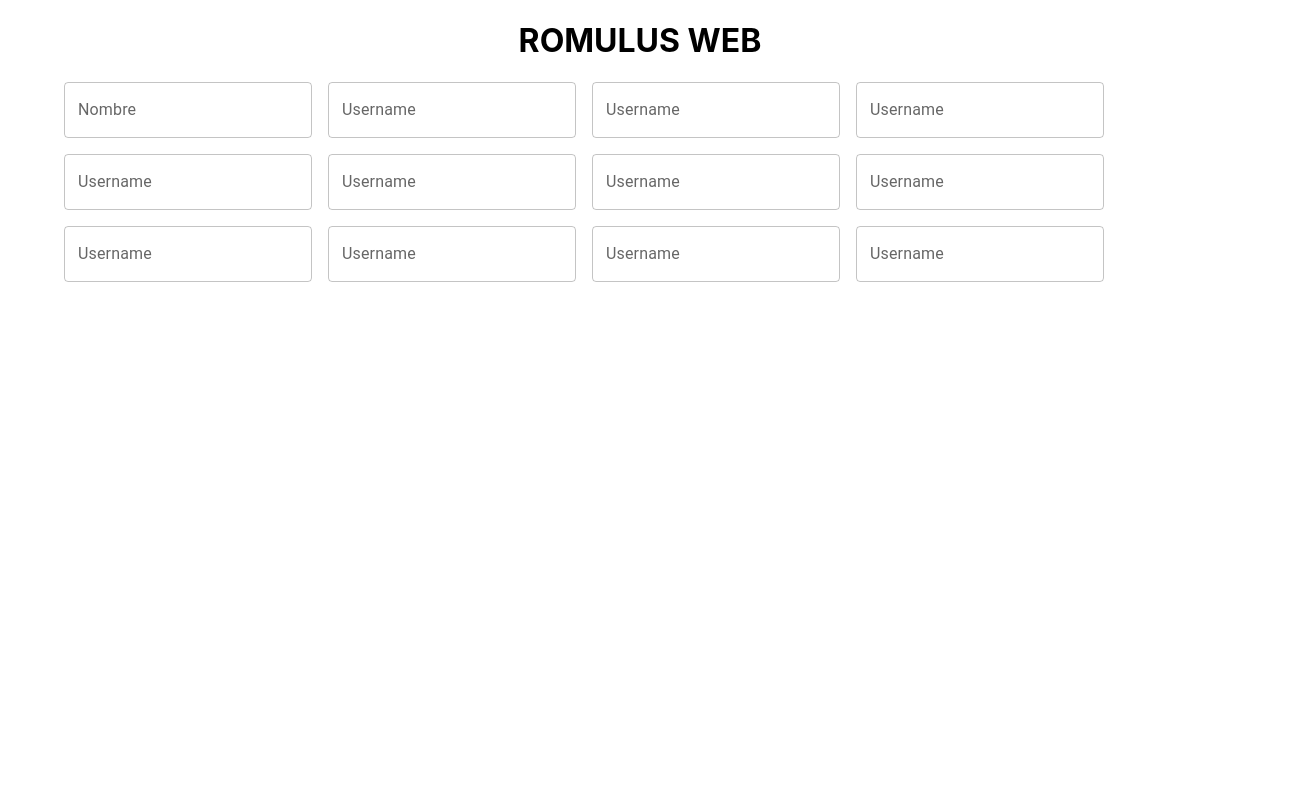
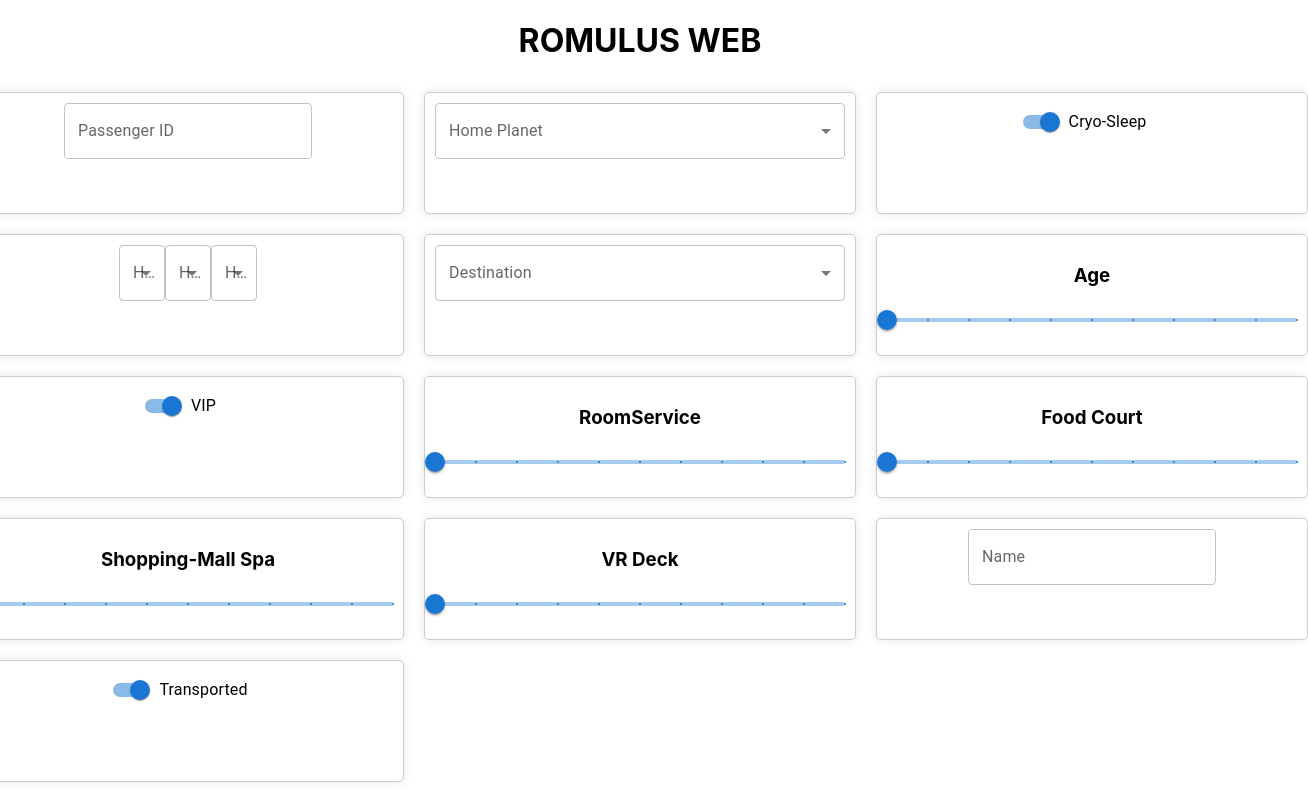
Before and after one commit to BionicDruid/Titanic-Romulus, a React (Create React App) app in the folder Front/romulusweb/: page / in a window 1280 px wide. Shown: the whole page, 1308 px wide, since content can reach past the window. Built offline with nearby package versions, Linux system fonts and the light colour scheme.

Commit message:
Implemetación de componentes funcionales

```diff
--- a/Front/romulusweb/src/App/Pages/Page.jsx
+++ b/Front/romulusweb/src/App/Pages/Page.jsx
@@ -1,150 +1,250 @@
 import { useState } from "react";
-import {Box,FormControl, IconButton, InputAdornment, InputLabel, OutlinedInput,Grid2} from "@mui/material";
-import {Visibility, VisibilityOff} from "@mui/icons-material";
+import {Box,FormControl,InputLabel, OutlinedInput,Slider,MenuItem,Select,FormControlLabel,Switch} from "@mui/material";
+import "../../Styles/page.css";
 
 export default function Formulario() {
-    const [username, setUsername] = useState('');
-    const [password, setPassword] = useState('');
-    const [showPassword, setShowPassword] = useState(false);
+    const [passengerID, setPassengerID] = useState("");
+    const [homePlanet, setHomePlanet] = useState("");
+    const [cryoSleep, setCryoSleep] = useState(false);
+    const [cabin, setCabin] = useState("");
+    const [destination, setDestination] = useState("");
+    const [age, setAge] = useState(0);
+    const [vip,setVip] = useState(false);
+    const [roomService, setRoomService] = useState(0);
+    const [foodCourt, setFoodCourt] = useState(0);
+    const [shoppingMall, setShoppingMall] = useState(0);
+    const [vrDeck, setVrDeck] = useState(0);
+    const [name, setName] = useState("");
+    const [transported, setTransported] = useState(false);
 
-    const handleShowPassword = () => {
-        setShowPassword(!showPassword);
+    const handlePassengerId = (event) => {
+        setPassengerID(event.target.value);
     };
 
-    const handleUsername = ( event) => {
-        setUsername(event.target.value);
-    }
+    const handleHomePlanet = (event) => {
+        setHomePlanet(event.target.value);
+    };
 
-    const handlePassword = ( event) =>{
-        setPassword(event.target.value);
-    }
+    const handleCryoSleep = (event) => {
+        setCryoSleep(event.target.value);  // Asumimos que es un checkbox
+    };
+
+    const handleCabin = (event) => {
+        setCabin(event.target.value);
+    };
+
+    const handleDestination = (event) => {
+        setDestination(event.target.value);
+    };
+
+    const handleAge = (event) => {
+        setAge(event.target.value);  // Convertimos el valor a número
+    };
+
+    const handleVip = (event) => {
+        setVip(event.target.checked);  // Asumimos que es un checkbox
+    };
+
+    const handleRoomService = (event) => {
+        setRoomService(event.target.value);  // Convertimos el valor a número
+    };
+
+    const handleFoodCourt = (event) => {
+        setFoodCourt(event.target.value);  // Convertimos el valor a número
+    };
+
+    const handleShoppingMall = (event) => {
+        setShoppingMall(event.target.value);  // Convertimos el valor a número
+    };
+
+    const handleVrDeck = (event) => {
+        setVrDeck(event.target.value);  // Convertimos el valor a número
+    };
+
+    const handleName = (event) => {
+        setName(event.target.value);
+    };
+
+    const handleTransported = (event) => {
+        setTransported(event.target.value);  // Asumimos que es un checkbox
+    };
 
 
     return (
-        <div>
+        <div className="Page">
             <Box className ="Formulario">
-                <Grid2 container spacing={2} columns={2}>
+                <div className="item">
                     <FormControl variant="outlined">
-                        <InputLabel htmlFor="outlined-adornment-username">Nombre</InputLabel>
+                        <InputLabel htmlFor="outlined-adornment-username">Passenger ID</InputLabel>
                         <OutlinedInput
                             id="outlined-adornment-username"
                             type="text"
                             label="Username"
-                            onChange={handleUsername}
+                            onChange={handlePassengerId}
                             className="Input"
                         />
                     </FormControl>
-                    <FormControl variant="outlined">
-                        <InputLabel htmlFor="outlined-adornment-username">Username</InputLabel>
+                </div>
+                <div className="item">
+                    <FormControl fullWidth>
+                        <InputLabel id="demo-simple-select-label">Home Planet</InputLabel>
+                            <Select
+                                labelId="demo-simple-select-label"
+                                id="demo-simple-select"
+                                value={homePlanet}
+                                label="Age"
+                                onChange={handleHomePlanet}>
+                                <MenuItem value={"Tierra"}>Tierra</MenuItem>
+                                <MenuItem value={"Luna"}>Luna</MenuItem>
+                                <MenuItem value={"Marte"}>Marte</MenuItem>
+                            </Select>
+                    </FormControl>
+                </div>
+                <div className="item">
+                    <FormControlLabel control={<Switch defaultChecked/>} label="Cryo-Sleep" color="warning"/>
+                </div>
+                <div className="item">
+                <FormControl >
+                        <InputLabel id="demo-simple-select-label">Home Planet</InputLabel>
+                            <Select
+                                labelId="demo-simple-select-label"
+                                id="demo-simple-select"
+                                value={homePlanet}
+                                label="Age"
+                                onChange={handleHomePlanet}>
+                                <MenuItem value={"a"}>a</MenuItem>
+                                <MenuItem value={"b"}>b</MenuItem>
+                                <MenuItem value={"c"}>c</MenuItem>
+                            </Select>
+                    </FormControl>
+                    <FormControl >
+                        <InputLabel id="demo-simple-select-label">Home Planet</InputLabel>
+                            <Select
+                                labelId="demo-simple-select-label"
+                                id="demo-simple-select"
+                                value={homePlanet}
+                                label="Age"
+                                onChange={handleHomePlanet}>
+                                <MenuItem value={"0"}>0</MenuItem>
+                                <MenuItem value={"1"}>1</MenuItem>
+                                <MenuItem value={"2"}>2</MenuItem>
+                            </Select>
+                    </FormControl>
+                    <FormControl >
+                        <InputLabel id="demo-simple-select-label">Home Planet</InputLabel>
+                            <Select
+                                labelId="demo-simple-select-label"
+                                id="demo-simple-select"
+                                value={homePlanet}
+                                label="Age"
+                                onChange={handleHomePlanet}>
+                                <MenuItem value={"P"}>P</MenuItem>
+                                <MenuItem value={"S"}>S</MenuItem>
+                            </Select>
+                    </FormControl>
+                </div>
+                <div className="item">
+                    <FormControl fullWidth>
+                        <InputLabel id="demo-simple-select-label">Destination</InputLabel>
+                            <Select
+                                labelId="demo-simple-select-label"
+                                id="demo-simple-select"
+                                value={homePlanet}
+                                label="Age"
+                                onChange={handleHomePlanet}>
+                                <MenuItem value={"Destino 1"}>Destino 1</MenuItem>
+                                <MenuItem value={"Destino 2"}>Destino 2</MenuItem>
+                            </Select>
+                    </FormControl>
+                </div>
+                <div className="item">
+                <h3>Age</h3>
+                <Slider
+                    aria-label="Age"
+                    defaultValue={0}
+                    getAriaValueText={setAge}
+                    valueLabelDisplay="auto"
+                    shiftStep={30}
+                    step={10}
+                    marks
+                    min={10}
+                    max={110}
+                    />
+                </div>
+                <div className="item">
+                    <FormControlLabel control={<Switch defaultChecked/>} label="VIP" color="warning"/>
+                </div>
+                <div className="item">
+                <h3>RoomService</h3>
+                <Slider
+                    aria-label="Age"
+                    defaultValue={0}
+                    getAriaValueText={setAge}
+                    valueLabelDisplay="auto"
+                    shiftStep={30}
+                    step={10}
+                    marks
+                    min={10}
+                    max={110}
+                    />
+                </div>
+                <div className="item">
+                <h3>Food Court</h3>
+                <Slider
+                    aria-label="Age"
+                    defaultValue={0}
+                    getAriaValueText={setAge}
+                    valueLabelDisplay="auto"
+                    shiftStep={30}
+                    step={10}
+                    marks
+                    min={10}
+                    max={110}
+                    />
+                </div>
+                <div className="item">
+                <h3>Shopping-Mall Spa</h3>
+                <Slider
+                    aria-label="Age"
+                    defaultValue={0}
+                    getAriaValueText={setAge}
+                    valueLabelDisplay="auto"
+                    shiftStep={30}
+                    step={10}
+                    marks
+                    min={10}
+                    max={110}
+                    />
+                </div>
+                <div className="item">
+                <h3>VR Deck</h3>
+                <Slider
+                    aria-label="Age"
+                    defaultValue={0}
+                    getAriaValueText={setAge}
+                    valueLabelDisplay="auto"
+                    shiftStep={30}
+                    step={10}
+                    marks
+                    min={10}
+                    max={110}
+                    />
+                </div>
+                <div className="item">
+                <FormControl variant="outlined">
+                        <InputLabel htmlFor="outlined-adornment-username">Name</InputLabel>
                         <OutlinedInput
                             id="outlined-adornment-username"
                             type="text"
                             label="Username"
-                            onChange={handleUsername}
+                            onChange={handleName}
                             className="Input"
                         />
                     </FormControl>
-                    <FormControl variant="outlined">
-                        <InputLabel htmlFor="outlined-adornment-username">Username</InputLabel>
-                        <OutlinedInput
-                            id="outlined-adornment-username"
-                            type="text"
-                            label="Username"
-                            onChange={handleUsername}
-                            className="Input"
-                        />
-                    </FormControl>
-                    <FormControl variant="outlined">
-                        <InputLabel htmlFor="outlined-adornment-username">Username</InputLabel>
-                        <OutlinedInput
-                            id="outlined-adornment-username"
-                            type="text"
-                            label="Username"
-                            onChange={handleUsername}
-                            className="Input"
-                        />
-                    </FormControl>
-                    <FormControl variant="outlined">
-                        <InputLabel htmlFor="outlined-adornment-username">Username</InputLabel>
-                        <OutlinedInput
-                            id="outlined-adornment-username"
-                            type="text"
-                            label="Username"
-                            onChange={handleUsername}
-                            className="Input"
-                        />
-                    </FormControl>
-                    <FormControl variant="outlined">
-                        <InputLabel htmlFor="outlined-adornment-username">Username</InputLabel>
-                        <OutlinedInput
-                            id="outlined-adornment-username"
-                            type="text"
-                            label="Username"
-                            onChange={handleUsername}
-                            className="Input"
-                        />
-                    </FormControl>
-                    <FormControl variant="outlined">
-                        <InputLabel htmlFor="outlined-adornment-username">Username</InputLabel>
-                        <OutlinedInput
-                            id="outlined-adornment-username"
-                            type="text"
-                            label="Username"
-                            onChange={handleUsername}
-                            className="Input"
-                        />
-                    </FormControl>
-                    <FormControl variant="outlined">
-                        <InputLabel htmlFor="outlined-adornment-username">Username</InputLabel>
-                        <OutlinedInput
-                            id="outlined-adornment-username"
-                            type="text"
-                            label="Username"
-                            onChange={handleUsername}
-                            className="Input"
-                        />
-                    </FormControl>
-                    <FormControl variant="outlined">
-                        <InputLabel htmlFor="outlined-adornment-username">Username</InputLabel>
-                        <OutlinedInput
-                            id="outlined-adornment-username"
-                            type="text"
-                            label="Username"
-                            onChange={handleUsername}
-                            className="Input"
-                        />
-                    </FormControl>
-                    <FormControl variant="outlined">
-                        <InputLabel htmlFor="outlined-adornment-username">Username</InputLabel>
-                        <OutlinedInput
-                            id="outlined-adornment-username"
-                            type="text"
-                            label="Username"
-                            onChange={handleUsername}
-                            className="Input"
-                        />
-                    </FormControl>
-                    <FormControl variant="outlined">
-                        <InputLabel htmlFor="outlined-adornment-username">Username</InputLabel>
-                        <OutlinedInput
-                            id="outlined-adornment-username"
-                            type="text"
-                            label="Username"
-                            onChange={handleUsername}
-                            className="Input"
-                        />
-                    </FormControl>
-                    <FormControl variant="outlined">
-                        <InputLabel htmlFor="outlined-adornment-username">Username</InputLabel>
-                        <OutlinedInput
-                            id="outlined-adornment-username"
-                            type="text"
-                            label="Username"
-                            onChange={handleUsername}
-                            className="Input"
-                        />
-                    </FormControl>
-                </Grid2>
+                </div>
+                <div className="item">
+                    <FormControlLabel control={<Switch defaultChecked/>} label="Transported" color="warning"/>
+                </div>
             </Box>
         </div>
     );
--- /dev/null
+++ b/Front/romulusweb/src/Styles/page.css
@@ -0,0 +1,25 @@
+.Page{
+    display: flexbox;
+}
+
+.Formulario{
+    display: grid;
+    grid-template-columns: repeat(3, 1fr);
+    /* gap: 10px; */
+    align-items: center;
+    justify-content: center;
+    /* padding: 20px; */
+    /* margin: 10px; */
+    width: 100%;
+}
+
+.item{
+    margin: 10px;
+    padding: 10px;
+    border: 1px solid #ccc;
+    border-radius: 5px;
+    box-shadow: 0 0 10px rgba(0, 0, 0, 0.1);
+    text-align: center;
+    width: 410px;
+    height: 100px;
+}
```
Also changed, not shown: Front/romulusweb/src/Styles/App.css (+0 -35 lines).
